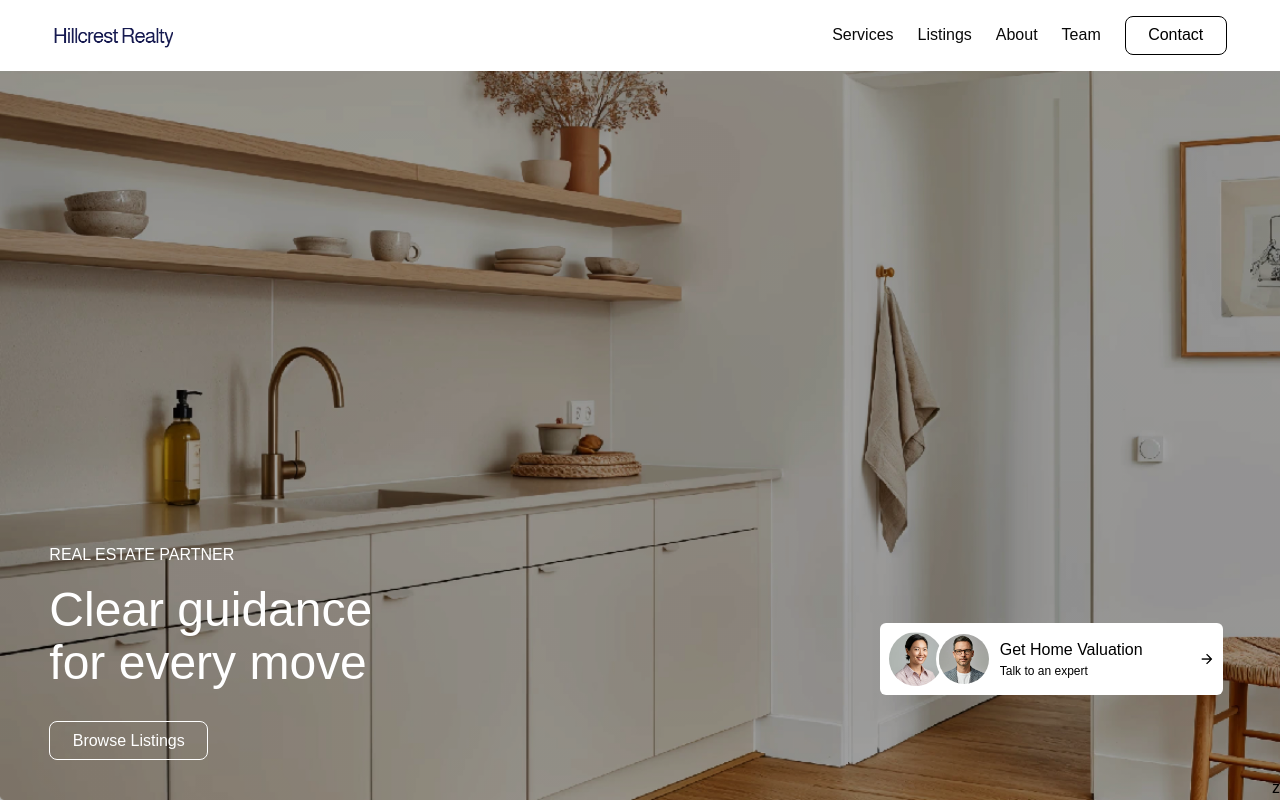
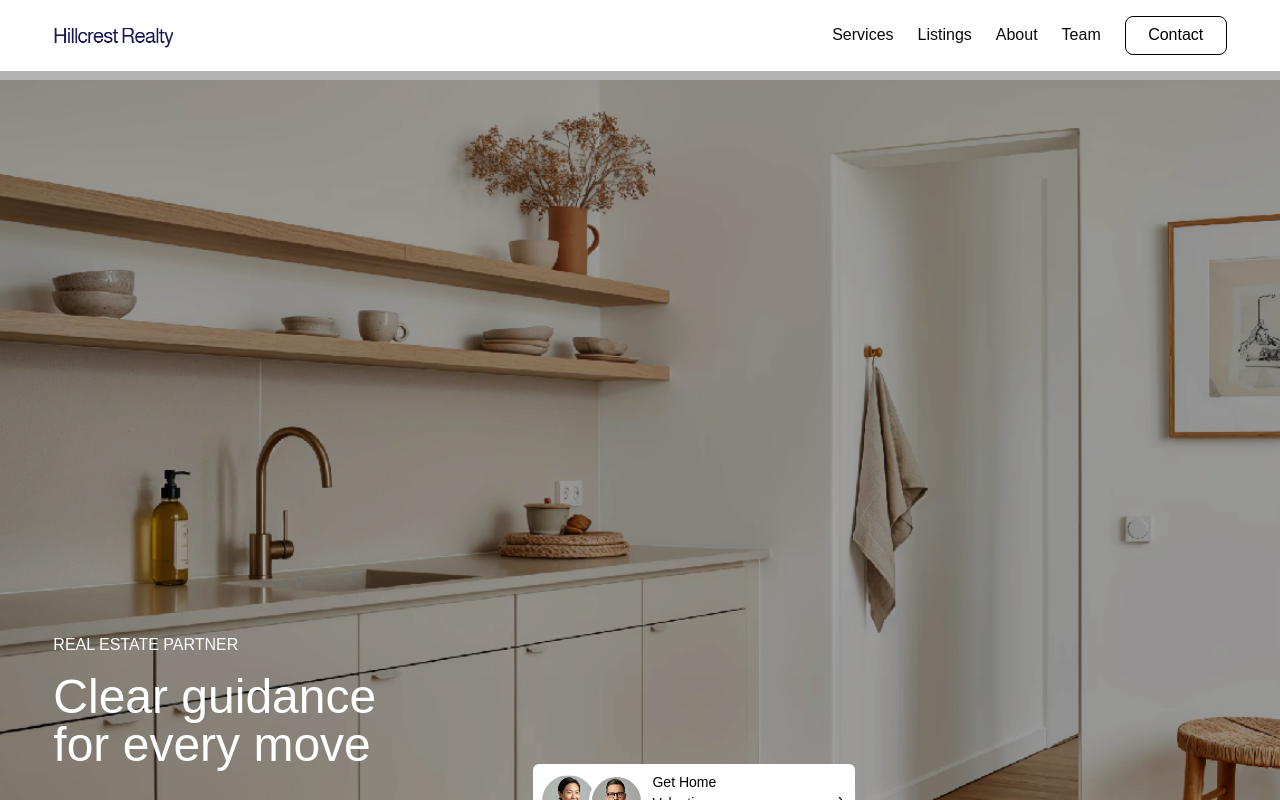
Before and after one commit to Chrischuka13/hillcrest, a React (Vite) app: page / in a window 1280 px wide. Shown: the top 800 px of the page. Built offline with nearby package versions, Linux system fonts and the light colour scheme.

Commit message:
images adj

```diff
--- a/src/components/Hero.jsx
+++ b/src/components/Hero.jsx
@@ -3,15 +3,16 @@ import { Link } from 'react-router-dom'
 
 const Hero = () => {
   return (
-    <section className='bg-[linear-gradient(rgba(0,0,0,0.3),rgba(0,0,0,0.3)),url(/images/hero.png)] bg-cover h-screen bg-fixed flex items-end justify-center'>
-        <div className='w-11/12 container mx-auto py-10 sm:flex justify-between relative'>
+    <section className='relative'>
+        <div className='w-11/12 container mx-auto py-10  '>
+        <div className="absolute inset-0 bg-black/30 rounded-lg"></div>
+            <div className='absolute bottom-10 md:flex space-x-30 md:items-end'>
                 <div className='max-w-120 sm:max-w-90 text-white '>
                     <h6 className='md:text-[16px] font-medium mb-4'>REAL ESTATE PARTNER</h6>
-                <h1 className='text-4xl lg:text-[48px] font-medium mb-8'>Clear guidance for every move</h1>
+                    <h1 className='text-5xl text-balance font-medium mb-8'>Clear guidance for every move</h1>
                     <Link to='/listings'><button className='border border-white'>Browse Listings</button></Link>
                 </div>
-
-            <div className='bg-white p-2 rounded-md  h-full flex gap-14 items-center mt-20'>
+                <div className='bg-white p-2 rounded-md max-w-80.5 h-full flex gap-14 items-center mt-20'>
                     <div className='flex relative '>
                         <div>
                             <img src="images/jkjhv.png" alt=""  className='w-14 rounded-full border border-white'/>
@@ -23,17 +24,20 @@ const Hero = () => {
 
                     <div className=''>
                         <div>
-                        <p className='font-medium '>Get Home Valuation</p>
+                            <p className='font-medium text-[14px]'>Get Home Valuation</p>
                             <p className='text-[12px] font-extralight'>Talk to an expert</p>
                         </div>
 
                     </div>
-                <div className=''>
-                        <Link to='/services/valuation'><img src="images/arrow-side.png" alt="" className='w-4 flex items-start'/></Link>
+                    <div>
+                        <Link to='/services/valuation'><img src="images/arrow-side.png" alt="" className='w-4'/></Link>
+                    </div>
                 </div>
             </div>
 
-        </div>z
+
+        </div>
+        <img src="/images/hero.png" alt="" className='w-full object-cover h-screen'/>
     </section>
   )
 }
```
Lines whose indentation alone changed are shown as unchanged.
